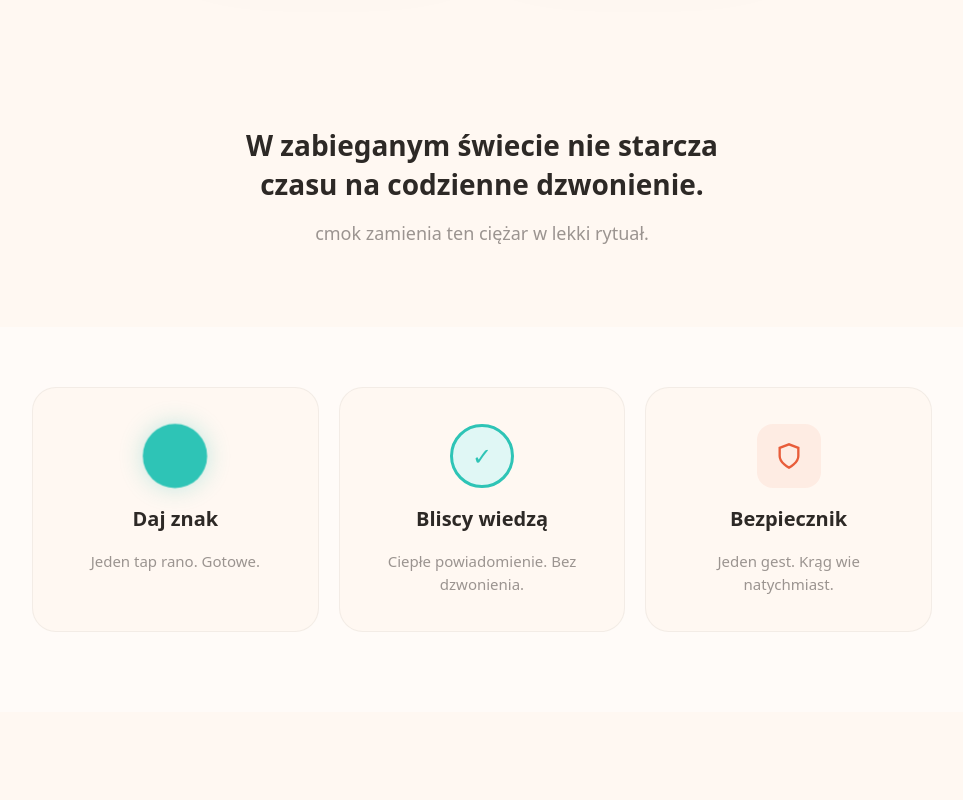
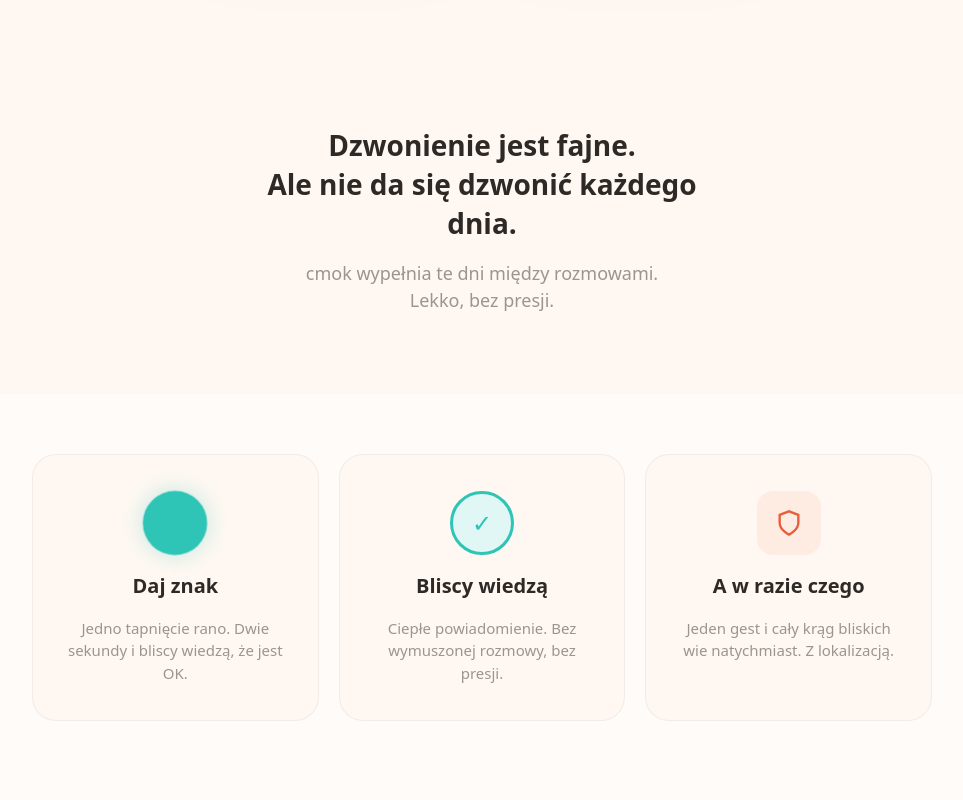
Before and after one commit to hermit85/cmok-web, a Next.js app: page / in a window 1280 px wide. Shown: the part 1520-2320 px from the top of the page, without its empty margins (158-1121 px from the left). Built offline with nearby package versions, Linux system fonts and the light colour scheme.

Commit message:
Softer copy: cmok complements calling, not replaces it. Better CTA conversion.

```diff
--- a/app/page.tsx
+++ b/app/page.tsx
@@ -21,7 +21,7 @@
             </div>
           </div>
           <h2 className="anim-fade-up anim-d2" style={{ fontSize:52,fontWeight:800,lineHeight:1.1,marginBottom:20,color:'#2D2926',letterSpacing:-1 }}>Codzienny znak,<br/>że jest OK</h2>
-          <p className="anim-fade-up anim-d3" style={{ fontSize:19,color:'#9B9490',lineHeight:1.6,marginBottom:44 }}>Jeden gest zamiast dzwonienia.<br/>Spokój dla obu stron.</p>
+          <p className="anim-fade-up anim-d3" style={{ fontSize:19,color:'#9B9490',lineHeight:1.6,marginBottom:44 }}>Lekki gest między rozmowami.<br/>Spokój na co dzień.</p>
           <a className="anim-fade-up anim-d4" href={APP} style={{ display:'inline-flex',alignItems:'center',gap:10,background:'#E85D3A',color:'white',fontSize:17,fontWeight:700,padding:'16px 36px',borderRadius:16,textDecoration:'none',boxShadow:'0 8px 32px rgba(232,93,58,0.3)',transition:'transform 0.2s' }}>
             Pobierz za darmo →
           </a>
@@ -86,19 +86,19 @@
 
       {/* ═══ ONE LINER ═══ */}
       <section style={{ padding:'80px 24px',textAlign:'center' }}>
-        <p style={{ fontSize:28,fontWeight:800,color:'#2D2926',maxWidth:500,margin:'0 auto',lineHeight:1.4 }}>
-          W zabieganym świecie nie starcza czasu na codzienne dzwonienie.
+        <p style={{ fontSize:28,fontWeight:800,color:'#2D2926',maxWidth:480,margin:'0 auto',lineHeight:1.4 }}>
+          Dzwonienie jest fajne.<br/>Ale nie da się dzwonić każdego dnia.
         </p>
-        <p style={{ fontSize:18,color:'#9B9490',marginTop:16 }}>cmok zamienia ten ciężar w lekki rytuał.</p>
+        <p style={{ fontSize:18,color:'#9B9490',marginTop:16,maxWidth:380,margin:'16px auto 0' }}>cmok wypełnia te dni między rozmowami. Lekko, bez presji.</p>
       </section>
 
       {/* ═══ 3 STEPS — visual, minimal text ═══ */}
       <section style={{ padding:'60px 24px 80px',background:'rgba(255,255,255,0.5)' }}>
         <div style={{ maxWidth:900,margin:'0 auto',display:'grid',gridTemplateColumns:'repeat(auto-fit, minmax(250px, 1fr))',gap:20 }}>
           {[
-            { color:'#2EC4B6', title:'Daj znak', desc:'Jeden tap rano. Gotowe.', visual: <div style={{ width:64,height:64,borderRadius:'50%',background:'#2EC4B6',animation:'breathe 3s ease-in-out infinite',boxShadow:'0 0 24px rgba(46,196,182,0.3)' }}/> },
-            { color:'#FF6B6B', title:'Bliscy wiedzą', desc:'Ciepłe powiadomienie. Bez dzwonienia.', visual: <div style={{ width:64,height:64,borderRadius:'50%',background:'#E0F7F5',border:'3px solid #2EC4B6',display:'flex',alignItems:'center',justifyContent:'center' }}><span style={{ color:'#2EC4B6',fontSize:24 }}>✓</span></div> },
-            { color:'#E85D3A', title:'Bezpiecznik', desc:'Jeden gest. Krąg wie natychmiast.', visual: <div style={{ width:64,height:64,borderRadius:16,background:'rgba(232,93,58,0.08)',display:'flex',alignItems:'center',justifyContent:'center' }}><svg width="28" height="28" viewBox="0 0 24 24" fill="none" stroke="#E85D3A" strokeWidth="2"><path d="M12 22s8-4 8-10V5l-8-3-8 3v7c0 6 8 10 8 10z"/></svg></div> },
+            { color:'#2EC4B6', title:'Daj znak', desc:'Jedno tapnięcie rano. Dwie sekundy i bliscy wiedzą, że jest OK.', visual: <div style={{ width:64,height:64,borderRadius:'50%',background:'#2EC4B6',animation:'breathe 3s ease-in-out infinite',boxShadow:'0 0 24px rgba(46,196,182,0.3)' }}/> },
+            { color:'#FF6B6B', title:'Bliscy wiedzą', desc:'Ciepłe powiadomienie. Bez wymuszonej rozmowy, bez presji.', visual: <div style={{ width:64,height:64,borderRadius:'50%',background:'#E0F7F5',border:'3px solid #2EC4B6',display:'flex',alignItems:'center',justifyContent:'center' }}><span style={{ color:'#2EC4B6',fontSize:24 }}>✓</span></div> },
+            { color:'#E85D3A', title:'A w razie czego', desc:'Jeden gest i cały krąg bliskich wie natychmiast. Z lokalizacją.', visual: <div style={{ width:64,height:64,borderRadius:16,background:'rgba(232,93,58,0.08)',display:'flex',alignItems:'center',justifyContent:'center' }}><svg width="28" height="28" viewBox="0 0 24 24" fill="none" stroke="#E85D3A" strokeWidth="2"><path d="M12 22s8-4 8-10V5l-8-3-8 3v7c0 6 8 10 8 10z"/></svg></div> },
           ].map(step => (
             <div key={step.title} style={{ background:'#FFF8F2',borderRadius:24,padding:'36px 28px',border:'1px solid rgba(224,218,211,0.4)',display:'flex',flexDirection:'column',alignItems:'center',textAlign:'center',gap:16 }}>
               {step.visual}
@@ -141,8 +141,9 @@
         <div style={{ maxWidth:560,margin:'0 auto' }}>
           <div style={{ fontSize:80,color:'#2EC4B6',opacity:0.1,fontFamily:'Georgia,serif',lineHeight:0.6,marginBottom:16 }}>„</div>
           <p style={{ fontSize:24,fontWeight:700,lineHeight:1.5,color:'#2D2926',marginBottom:16 }}>
-            Nie muszę dzwonić. Nie muszę się martwić.
-            <br/><span style={{ color:'#2EC4B6' }}>Mam spokój. Mama też.</span>
+            Rano dostaję znak od mamy. Wiem, że jest OK.
+            Wieczorem dzwonimy i gadamy na spokojnie.
+            <br/><span style={{ color:'#2EC4B6' }}>cmok wypełnia resztę.</span>
           </p>
           <p style={{ color:'#AAA299',fontSize:14 }}>Darek, Warszawa</p>
         </div>
@@ -166,19 +167,22 @@
 
       {/* ═══ CTA ═══ */}
       <section style={{ padding:'80px 24px',textAlign:'center' }}>
-        <p style={{ fontSize:17,color:'#9B9490',marginBottom:8 }}>Darmowa. Bez reklam.</p>
-        <p style={{ fontSize:36,fontWeight:800,marginBottom:36,color:'#2D2926' }}>Dla spokoju.</p>
-        <a href={APP} style={{ display:'inline-flex',alignItems:'center',gap:10,background:'#E85D3A',color:'white',fontSize:17,fontWeight:700,padding:'16px 44px',borderRadius:16,textDecoration:'none',boxShadow:'0 8px 32px rgba(232,93,58,0.3)' }}>
-          Pobierz cmok →
-        </a>
+        <p style={{ fontSize:17,color:'#9B9490',marginBottom:8 }}>Darmowa. Bez reklam. Bez zobowiązań.</p>
+        <p style={{ fontSize:36,fontWeight:800,marginBottom:40,color:'#2D2926' }}>Wypróbuj cmok</p>
+        <div style={{ display:'flex',flexDirection:'column',alignItems:'center',gap:16 }}>
+          <a href={APP} style={{ display:'inline-flex',alignItems:'center',gap:10,background:'#E85D3A',color:'white',fontSize:17,fontWeight:700,padding:'16px 44px',borderRadius:16,textDecoration:'none',boxShadow:'0 8px 32px rgba(232,93,58,0.3)' }}>
+            Pobierz na iPhone →
+          </a>
+          <p style={{ fontSize:13,color:'#AAA299' }}>Android wkrótce</p>
+        </div>
       </section>
 
       {/* ═══ 112 DISCLAIMER ═══ */}
       <section style={{ padding:'40px 24px',textAlign:'center' }}>
         <div style={{ maxWidth:480,margin:'0 auto',padding:'24px 28px',borderRadius:16,background:'rgba(232,93,58,0.04)',border:'1px solid rgba(232,93,58,0.1)' }}>
           <p style={{ fontSize:13,color:'#9B9490',lineHeight:1.7 }}>
-            <strong style={{ color:'#E85D3A' }}>cmok nie zastępuje numeru 112.</strong>
-            {' '}W sytuacji zagrożenia życia zawsze dzwoń na 112. cmok pomaga w codziennym kontakcie i szybkiej reakcji kręgu bliskich, gdy na dzwonienie nie ma czasu.
+            <strong style={{ color:'#E85D3A' }}>cmok nie zastępuje 112.</strong>
+            {' '}W nagłym zagrożeniu życia zawsze dzwoń na 112. cmok to codzienny rytuał bliskości i szybki sygnał do kręgu bliskich, gdy potrzebujesz pomocy.
           </p>
         </div>
       </section>
```
